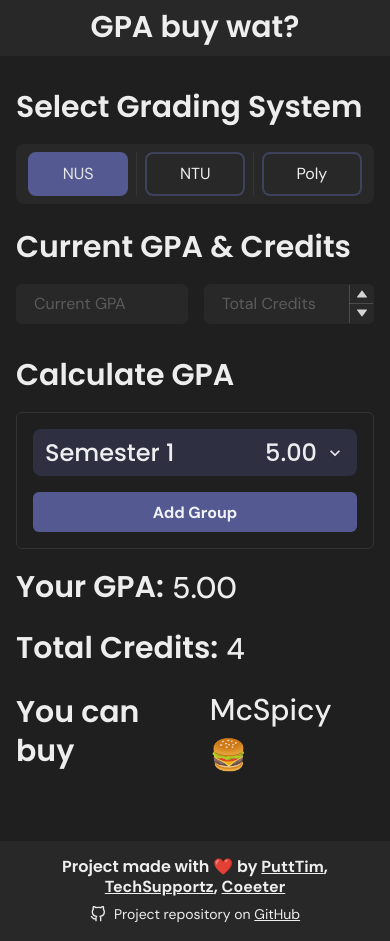
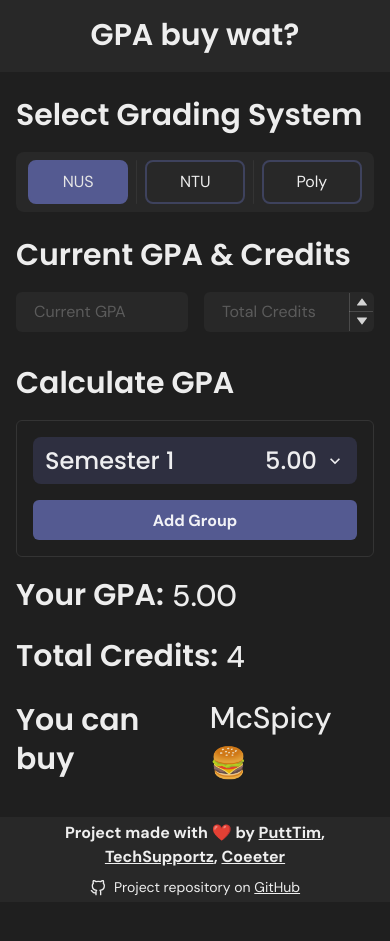
Before and after one commit to PuttTim/gpa-buy-wat, a React (Vite) app: page / in a window 390 px wide. After the commit the page ends 902 px from the top, so only its background shows below. Built offline with nearby package versions, Linux system fonts and the light colour scheme.

Commit message:
⚡ Updated Footer to work responsively

```diff
--- a/src/App.tsx
+++ b/src/App.tsx
@@ -13,19 +13,22 @@ const App = () => {
     })
 
     return (
-        <Box>
-            <Box bg="customGrey.500" minH="5vh" w="auto" p="8px" mb="24px">
+        <>
+            <Box minH="90vh">
+                <Box bg="customGrey.500" w="auto" px={8} mb={4} py={4}>
                     <Center>
                         <Heading>GPA buy wat?</Heading>
                     </Center>
                 </Box>
-            <Box maxW="1400px" minH="75vh" m="auto" px="16px" mb="64px">
+                <Box maxW="1400px" m="auto" px="16px" pb={8}>
                     <Routes>
                         <Route path="/" element={<Calculator />} />
                     </Routes>
                 </Box>
+            </Box>
+
             <Footer />
-        </Box>
+        </>
     )
 }
 
--- a/src/components/Footer.tsx
+++ b/src/components/Footer.tsx
@@ -5,6 +5,7 @@ import {
     HStack,
     Icon,
     IconButton,
+    Stack,
     Text,
     Tooltip,
     VStack,
@@ -14,32 +15,29 @@ import { GitHub } from "react-feather"
 
 const Footer = () => {
     return (
-        <Box
-            h="100%"
-            minH="10vh"
-            position="sticky"
-            bgColor="customGrey.500"
-            w="100%"
-            px={8}
-            py={4}>
-            <VStack>
-                <Heading
+        <Box w="100%" h="10vh" bgColor="customGrey.500" px={8}>
+            <VStack h="100%" justifyContent="center" alignItems="center" py={8}>
+                <Text
                     textAlign="center"
-                    size={{
-                        base: "sm",
-                        md: "md",
+                    fontWeight="bold"
+                    fontSize={{
+                        base: "md",
+                        md: "xl",
                     }}>
                     <span>
-                        <Tooltip label="Project was originally made for NUS Hackers' Hack&Roll 2023!">
-                            <Heading
-                                size={{
-                                    base: "sm",
-                                    md: "md",
+                        <Tooltip
+                            placement="top"
+                            label="Project was originally made for NUS Hackers' Hack&Roll 2023!"
+                            aria-label="Project was originally made for NUS Hackers' Hack&Roll 2023!">
+                            <Text
+                                fontSize={{
+                                    base: "md",
+                                    md: "xl",
                                 }}
                                 display="inline-block"
                                 textDecoration="dotted">
                                 Project
-                            </Heading>
+                            </Text>
                         </Tooltip>
                     </span>{" "}
                     made with ❤️ by{" "}
@@ -74,7 +72,7 @@ const Footer = () => {
                             </Text>
                         </a>
                     </span>
-                </Heading>
+                </Text>
                 <a
                     href="https://github.com/PuttTim/gpa-buy-wat"
                     target="_blank">
```
Lines whose indentation alone changed are shown as unchanged.
